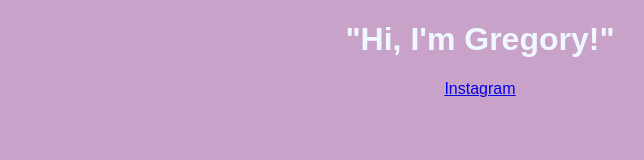
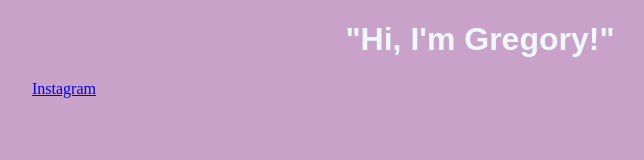
Before and after one commit to gr1hsa/gr1hsa.github.io, a plain HTML site: page index.html in a window 1280 px wide. Shown: the whole page, without its empty margins (160-804 px from the left). Drawn offline with Linux system fonts and the light colour scheme.

Commit message:
Update style.css

```diff
--- a/style.css
+++ b/style.css
@@ -5,7 +5,7 @@ h1 {
   font-family: Arial, Helvetica, sans-serif;
    text-align: center;
 }
-p{
+.p{
   font-family: Arial, Helvetica, sans-serif;
    text-align: center;
 }
```
